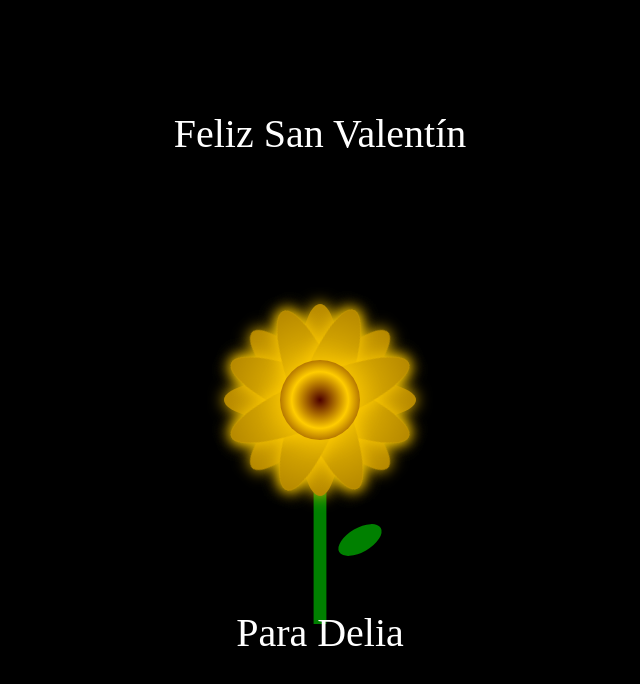
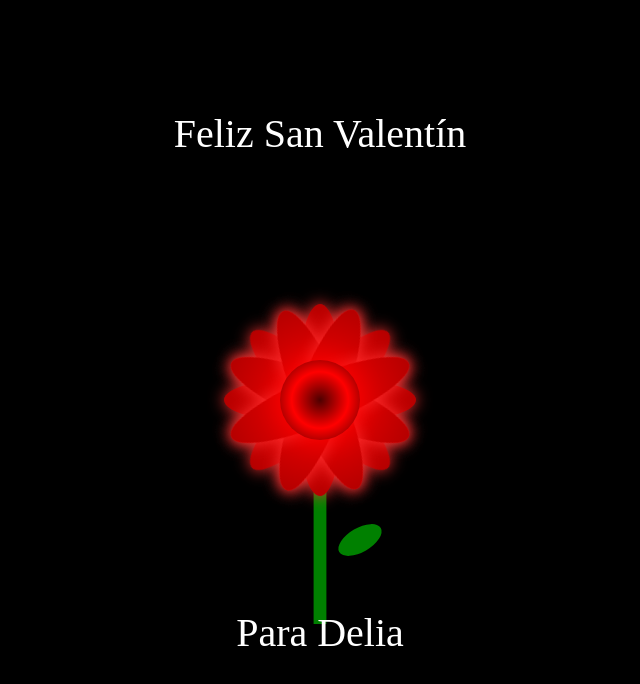
Before and after one commit to adonisgarcias/SanValenti, a plain HTML site: page docs/index.html in a window 1280 px wide. Shown: the whole page, without its empty margins (320-960 px from the left). Drawn offline with Linux system fonts and the light colour scheme.

Commit message:
style.css

```diff
--- a/docs/style.css
+++ b/docs/style.css
@@ -1,3 +1,7 @@
+/*Síguenos en todas las redes como:*/
+/*Faster Academy*/
+/*Código: Daniel Arteaga de Faster Academy*/
+
 body {
   background-color: #000;
   margin: 0;
@@ -6,8 +10,6 @@ body {
   display: flex;
   align-items: center;
   justify-content: center;
-  position: relative;
-  overflow: hidden;
 }
 
 .flower {
@@ -53,9 +55,9 @@ body {
   width: 50px;
   height: 50px;
   border-radius: 50%;
-  background: radial-gradient(circle, #4d0000, #ffcc00, #4d0000); /* Rosa amarilla */
+  background: radial-gradient(circle, #4d0000, #ff0000, #4d0000);
   z-index: 4;
-  filter: drop-shadow(0 0 8px #ffcc00); /* Iluminación amarilla */
+  filter: drop-shadow(0 0 8px #ff0000);
 }
 
 .Petal1, .Petal2, .Petal3 {
@@ -65,8 +67,8 @@ body {
   width: 120px;
   height: 30px;
   border-radius: 50%;
-  background: radial-gradient(circle, #ffcc00, #b38600); /* Color amarillo */
-  filter: drop-shadow(0 0 5px #ffcc00); /* Iluminación amarilla */
+  background: radial-gradient(circle, #ff0000, #b30000);
+  filter: drop-shadow(0 0 5px #ff3333);
 }
 
 .Petal1.p1 { transform: rotate(22.5deg); }
@@ -84,6 +86,7 @@ body {
 .Petal3.p3 { transform: rotate(110.5deg); }
 .Petal3.p4 { transform: rotate(157.5deg); }
 
+/* Rama (tallo) */
 .stem {
   position: absolute;
   width: 8px;
@@ -93,6 +96,7 @@ body {
   left: 96px;
 }
 
+/* Hoja */
 .leaf {
   position: absolute;
   width: 30px;
@@ -102,16 +106,6 @@ body {
   top: 180px;
   left: 110px;
   transform: rotate(-30deg);
-}
-
-/* Fondo estrellado */
-@keyframes stars {
-  0% {
-      top: 0%;
-  }
-  100% {
-      top: 100%;
-  }
 }
 
 .stars {
```
